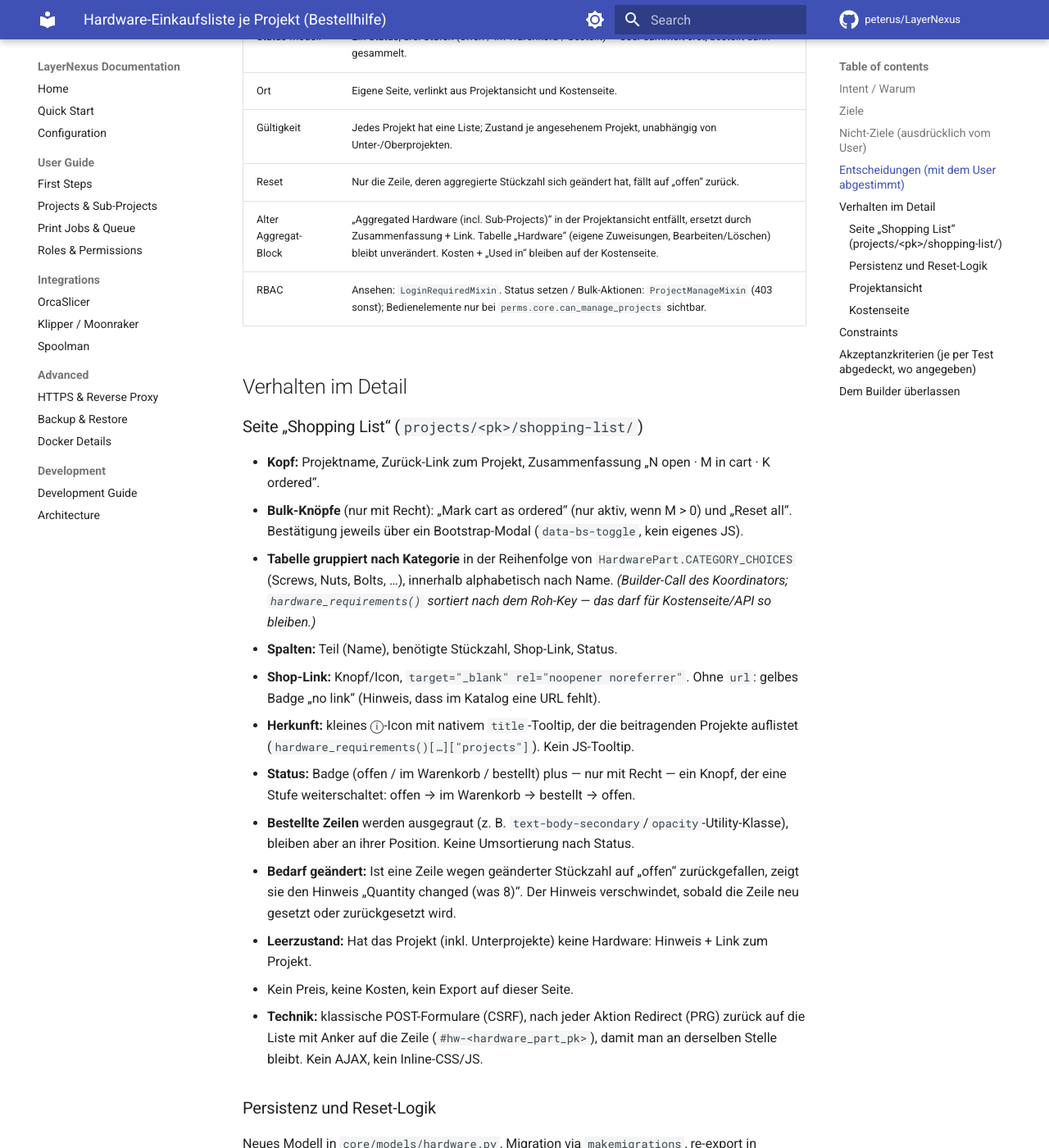
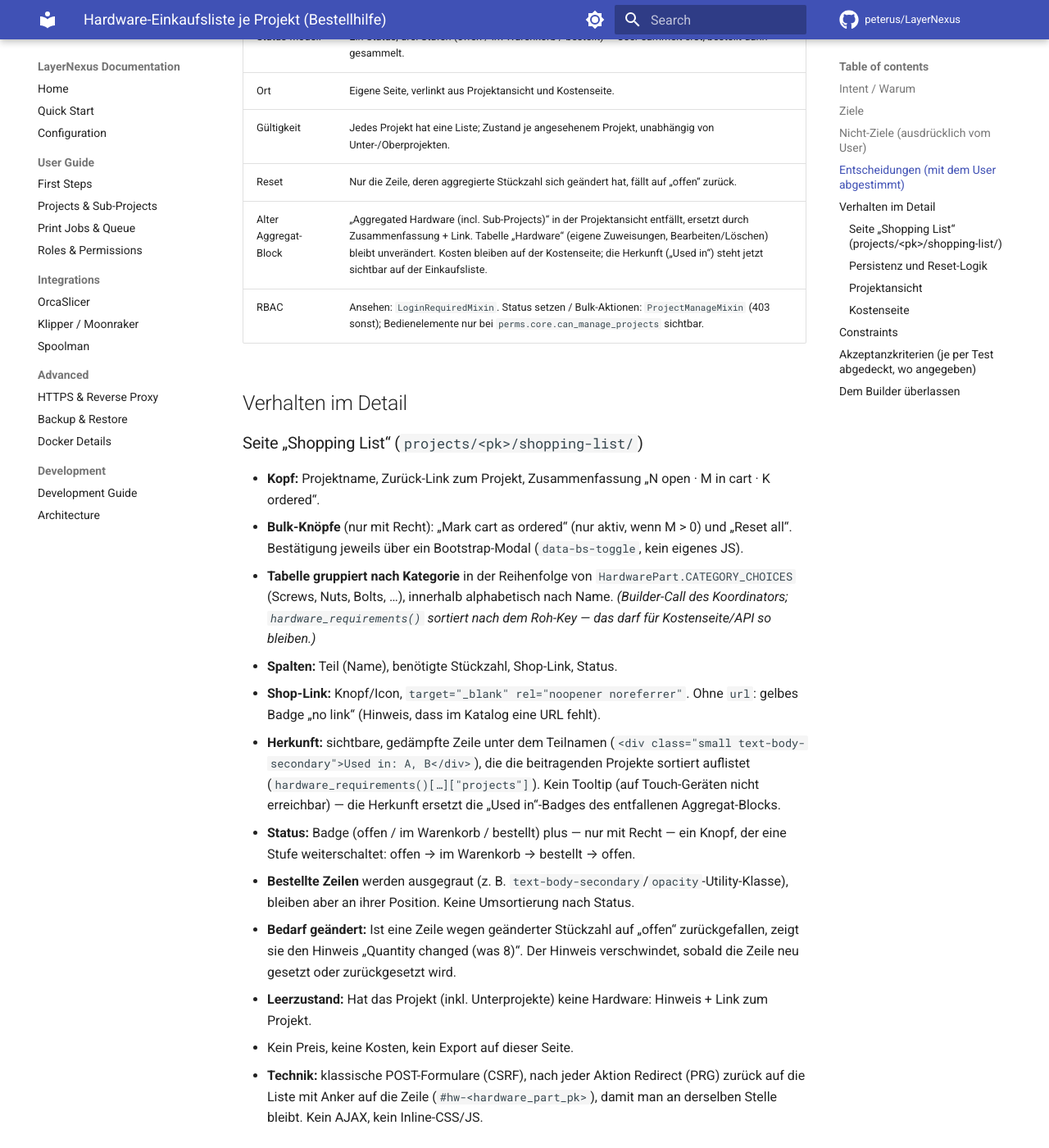
Before and after one commit to peterus/LayerNexus, an MkDocs documentation site: the page built from docs/superpowers/specs/2026-10-24-hardware-shopping-list-design.md, in a window 1280 px wide and 1400 px high, scrolled down 1287 px. Shown: the whole window at 82% size. Built offline with MkDocs 1.6.1 and Material for MkDocs 9.7.7, drawn with Linux system fonts in a browser that asks for light colours; comment, search, counter and statistics services are not loaded.

Commit message:
feat(hardware): show visible "Used in" line on shopping list
Replace the title-only info tooltip with a muted line under the part
name listing the contributing projects (reachable on touch devices).
Correct the spec: costs stay on the cost page, origin now lives on the
shopping list.

Co-Authored-By: Claude Opus 5.5 <noreply@anthropic.com>

```diff
--- a/docs/superpowers/specs/2026-10-24-hardware-shopping-list-design.md
+++ b/docs/superpowers/specs/2026-10-24-hardware-shopping-list-design.md
@@ -44,7 +44,7 @@ Anti-Ziel: Irgendetwas davon „nebenbei“ einbauen. Die Liste soll Bestellhilf
 | Ort | Eigene Seite, verlinkt aus Projektansicht und Kostenseite. |
 | Gültigkeit | Jedes Projekt hat eine Liste; Zustand je angesehenem Projekt, unabhängig von Unter-/Oberprojekten. |
 | Reset | Nur die Zeile, deren aggregierte Stückzahl sich geändert hat, fällt auf „offen“ zurück. |
-| Alter Aggregat-Block | „Aggregated Hardware (incl. Sub-Projects)“ in der Projektansicht entfällt, ersetzt durch Zusammenfassung + Link. Tabelle „Hardware“ (eigene Zuweisungen, Bearbeiten/Löschen) bleibt unverändert. Kosten + „Used in“ bleiben auf der Kostenseite. |
+| Alter Aggregat-Block | „Aggregated Hardware (incl. Sub-Projects)“ in der Projektansicht entfällt, ersetzt durch Zusammenfassung + Link. Tabelle „Hardware“ (eigene Zuweisungen, Bearbeiten/Löschen) bleibt unverändert. Kosten bleiben auf der Kostenseite; die Herkunft („Used in“) steht jetzt sichtbar auf der Einkaufsliste. |
 | RBAC | Ansehen: `LoginRequiredMixin`. Status setzen / Bulk-Aktionen: `ProjectManageMixin` (403 sonst); Bedienelemente nur bei `perms.core.can_manage_projects` sichtbar. |
 
 ## Verhalten im Detail
@@ -61,8 +61,10 @@ Anti-Ziel: Irgendetwas davon „nebenbei“ einbauen. Die Liste soll Bestellhilf
 - **Spalten:** Teil (Name), benötigte Stückzahl, Shop-Link, Status.
   - **Shop-Link:** Knopf/Icon, `target="_blank" rel="noopener noreferrer"`. Ohne `url`: gelbes
     Badge „no link“ (Hinweis, dass im Katalog eine URL fehlt).
-  - **Herkunft:** kleines ⓘ-Icon mit nativem `title`-Tooltip, der die beitragenden Projekte
-    auflistet (`hardware_requirements()[…]["projects"]`). Kein JS-Tooltip.
+  - **Herkunft:** sichtbare, gedämpfte Zeile unter dem Teilnamen
+    (`<div class="small text-body-secondary">Used in: A, B</div>`), die die beitragenden Projekte
+    sortiert auflistet (`hardware_requirements()[…]["projects"]`). Kein Tooltip (auf Touch-Geräten
+    nicht erreichbar) — die Herkunft ersetzt die „Used in“-Badges des entfallenen Aggregat-Blocks.
   - **Status:** Badge (offen / im Warenkorb / bestellt) plus — nur mit Recht — ein Knopf, der
     eine Stufe weiterschaltet: offen → im Warenkorb → bestellt → offen.
   - **Bestellte Zeilen** werden ausgegraut (z. B. `text-body-secondary`/`opacity`-Utility-Klasse),
```
Also changed, not shown: docs/superpowers/plans/2026-10-24-hardware-shopping-list.md (+1 -1 lines), 2 other files.
